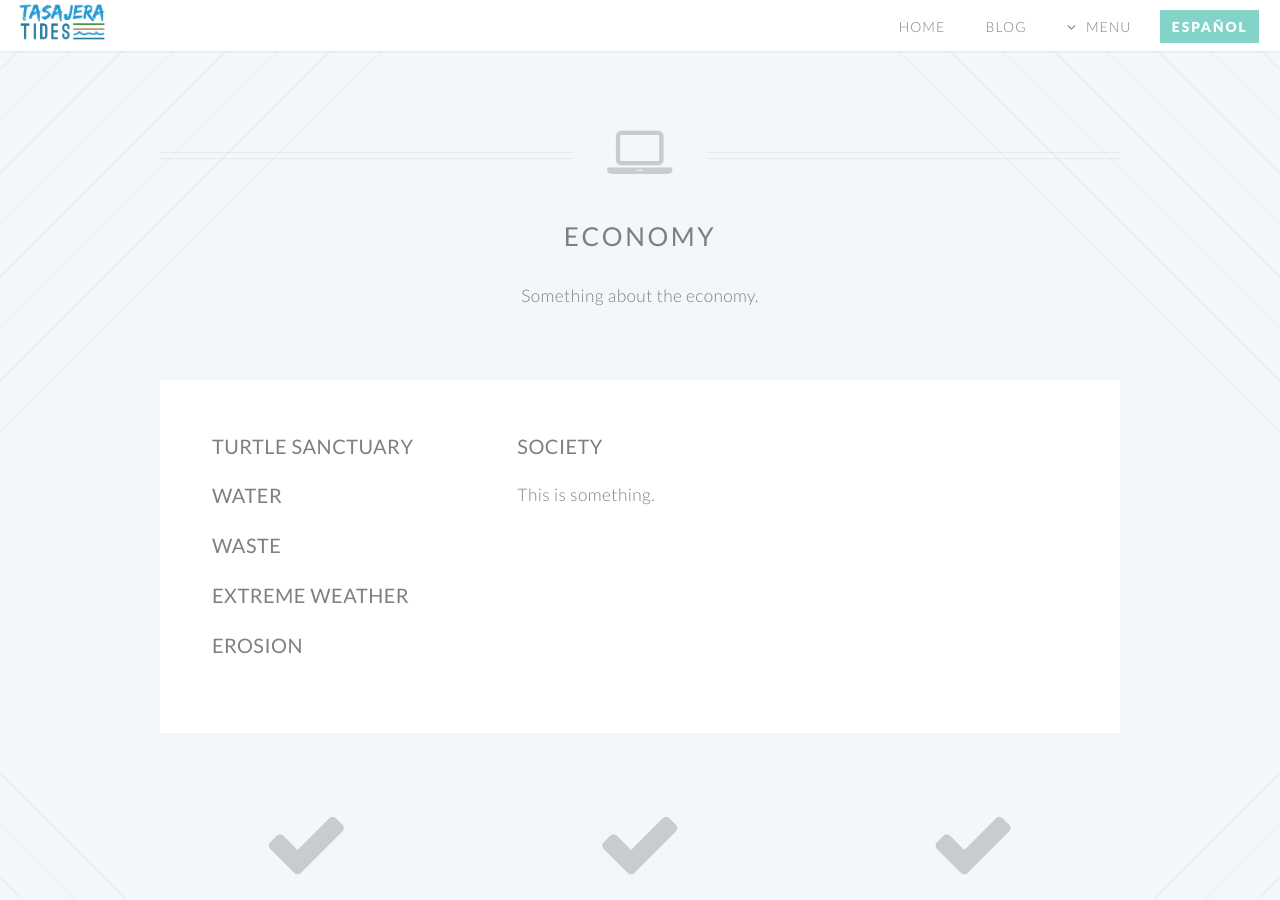
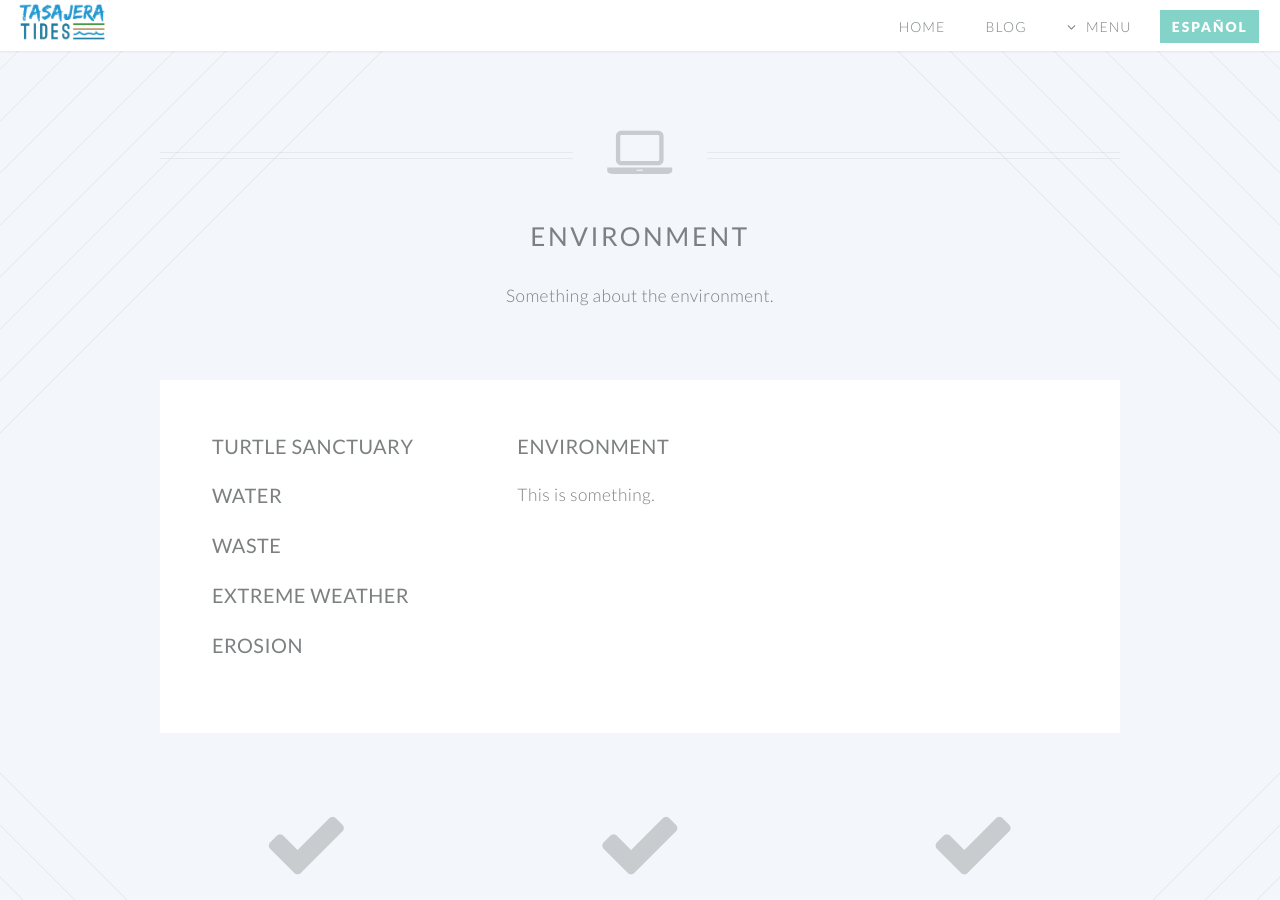
Before and after one commit to danteo90/danteo90.github.io, a Jekyll site: the page environment.html, which Jekyll copies as it is, in a window 1280 px wide and 900 px high. Built offline with Jekyll 4.4.1, drawn with Linux system fonts in a browser that asks for light colours.

Commit message:
Update environment.html

```diff
--- a/environment.html
+++ b/environment.html
@@ -93,8 +93,8 @@
 
 				<header class="special container">
 					<span class="icon fa-laptop"></span>
-					<h2><strong>Economy</strong></h2>
-					<p>Something about the economy.</p>
+					<h2><strong>Environment</strong></h2>
+					<p>Something about the environment.</p>
 				</header>
 
 				<!-- One -->
@@ -132,7 +132,7 @@
 									<div class="content">
 										<section>
 											<header>
-												<h3><strong>Society</strong></h3>
+												<h3><strong>Environment</strong></h3>
 											</header>
 												<p>This is something.</p>
 										</section>
```
